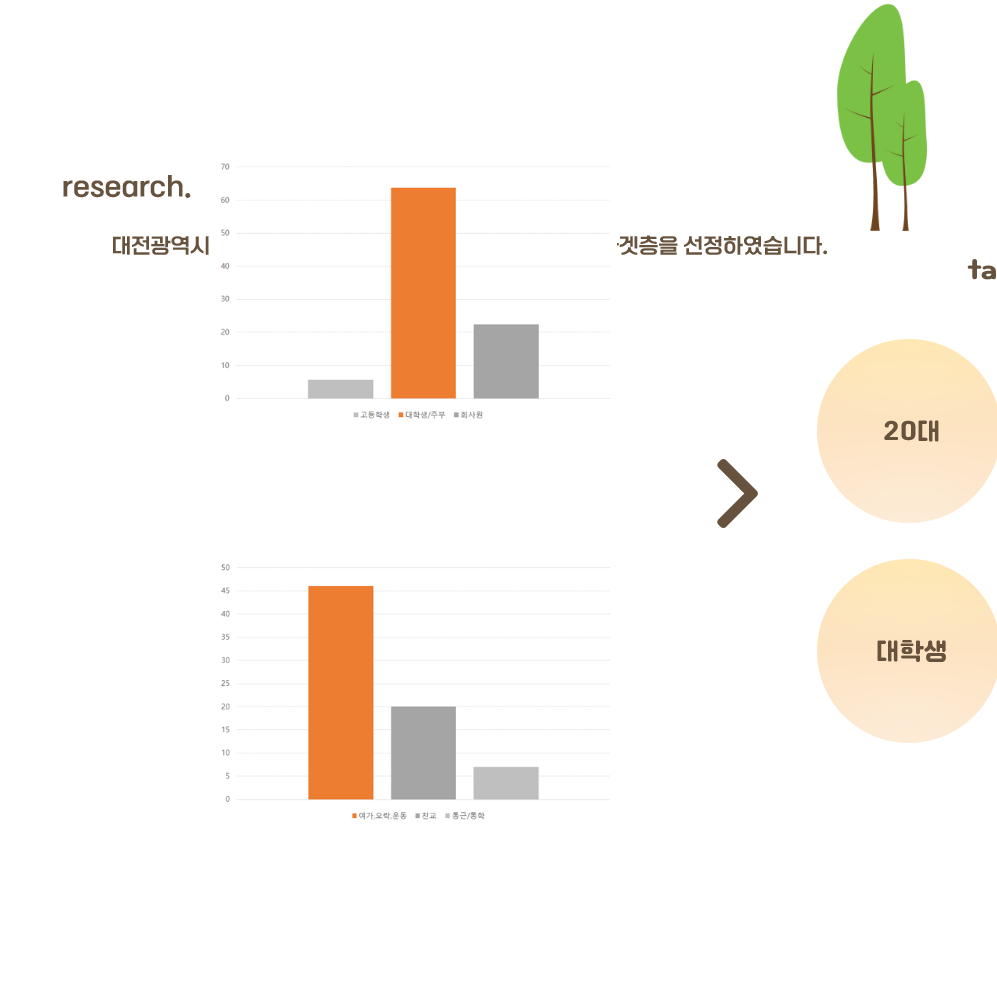
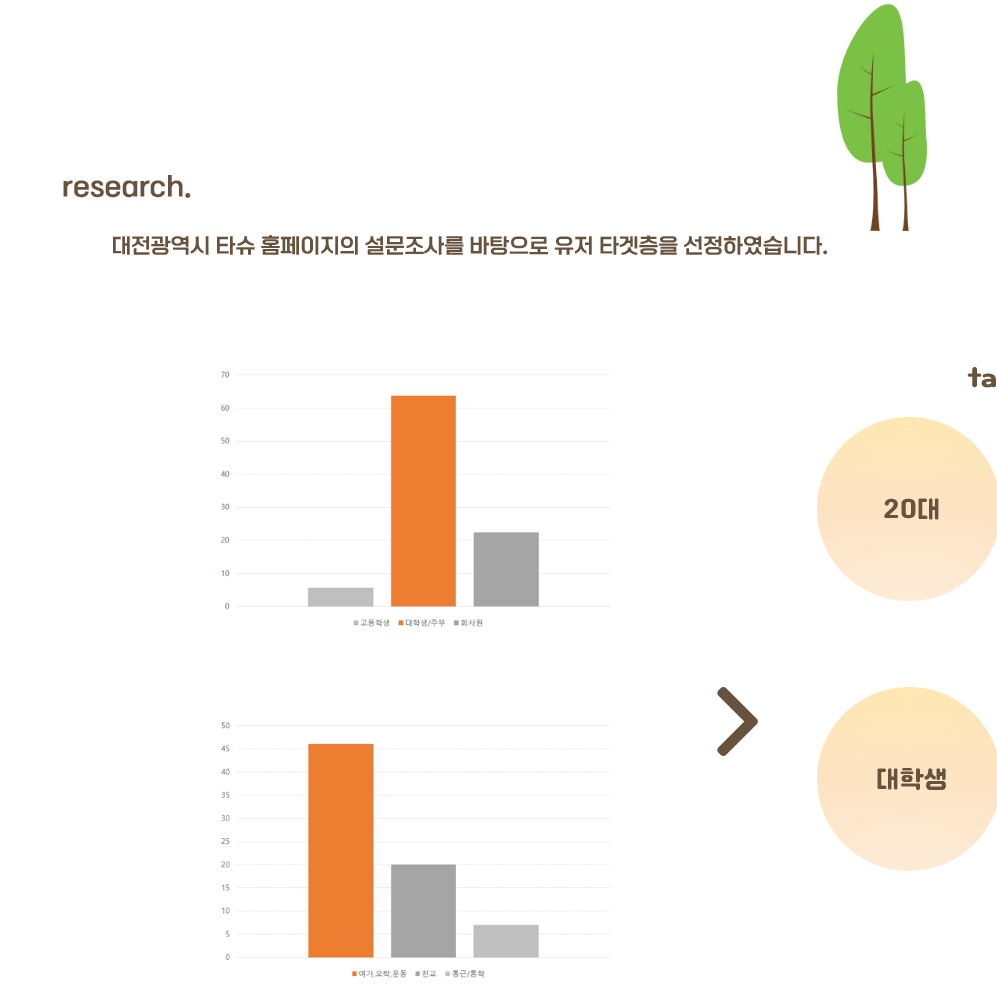
Before and after one commit to soyeonlee57/teamproject_2021_07, a plain HTML site: page docs/index.html in a window 1280 px wide. Shown: the part 1841-2828 px from the top of the page, without its empty margins (283-1280 px from the left). Drawn offline with nearby package versions, Linux system fonts and the light colour scheme; some packages are replaced by stand-ins of ours; a script that the page names is missing.

Commit message:
끝 ! ! ^-^

```diff
--- a/docs/index.html
+++ b/docs/index.html
@@ -80,25 +80,25 @@
         src="https://rawcdn.githack.com/soyeonlee57/teamproject_2021_07/master/docs/images/PAGE 3_bg.png" alt="">
       <!-- research -->
       <img src="https://rawcdn.githack.com/soyeonlee57/teamproject_2021_07/master/docs/images/레이어 1.png" alt=""
-        style="position:absolute; z-index:10; top:2000px; left:500px; width:400px; opacity:0;" class="research_1">
+        style="position:absolute; z-index:10; margin-top:-750px; left:500px; width:400px; opacity:0;" class="research_1">
       <img src="https://rawcdn.githack.com/soyeonlee57/teamproject_2021_07/master/docs/images/레이어 2.png" alt=""
-        style="position:absolute; z-index:10; top:2400px; left:500px; width:400px; opacity:0;" class="research_1">
+        style="position:absolute; z-index:10; margin-top:-400px; left:500px; width:400px; opacity:0;" class="research_1">
       <!-- icon -->
       <img
         src="https://rawcdn.githack.com/soyeonlee57/teamproject_2021_07/master/docs/images/free-icon-right-arrow-271228.png"
-        alt="" style="position:absolute; z-index:10; top:2300px; left:1000px; opacity:0;" class="icon_1">
+        alt="" style="position:absolute; z-index:10; margin-top:-430px; left:1000px; opacity:0;" class="icon_1">
       <!-- target-text -->
       <img src="https://rawcdn.githack.com/soyeonlee57/teamproject_2021_07/master/docs/images/target.png" alt=""
-        style="position:absolute; z-index:10; top:2100px; left:1250px; opacity:0;" class="target">
+        style="position:absolute; z-index:10; margin-top:-750px; left:1250px; opacity:0;" class="target">
       <!-- target-img -->
       <img src="https://rawcdn.githack.com/soyeonlee57/teamproject_2021_07/master/docs/images/20대.png" alt=""
-        style="position:absolute; z-index:10; top:2180px; left:1100px; opacity:0;" class="target_1">
+        style="position:absolute; z-index:10; margin-top:-700px; left:1100px; opacity:0;" class="target_1">
       <img src="https://rawcdn.githack.com/soyeonlee57/teamproject_2021_07/master/docs/images/30대.png" alt=""
-        style="position:absolute; z-index:10; top:2180px; left:1300px; opacity:0;" class="target_2">
+        style="position:absolute; z-index:10; margin-top:-700px; left:1300px; opacity:0;" class="target_2">
       <img src="https://rawcdn.githack.com/soyeonlee57/teamproject_2021_07/master/docs/images/대학생.png" alt=""
-        style="position:absolute; z-index:10; top:2400px; left:1100px; opacity:0;" class="target_3">
+        style="position:absolute; z-index:10; margin-top:-430px; left:1100px; opacity:0;" class="target_3">
       <img src="https://rawcdn.githack.com/soyeonlee57/teamproject_2021_07/master/docs/images/회사원.png" alt=""
-        style="position:absolute; z-index:10; top:2400px; left:1300px; opacity:0;" class="target_4">
+        style="position:absolute; z-index:10; margin-top:-430px; left:1300px; opacity:0;" class="target_4">
     </seciton>
 
     <!-- image -->
```
